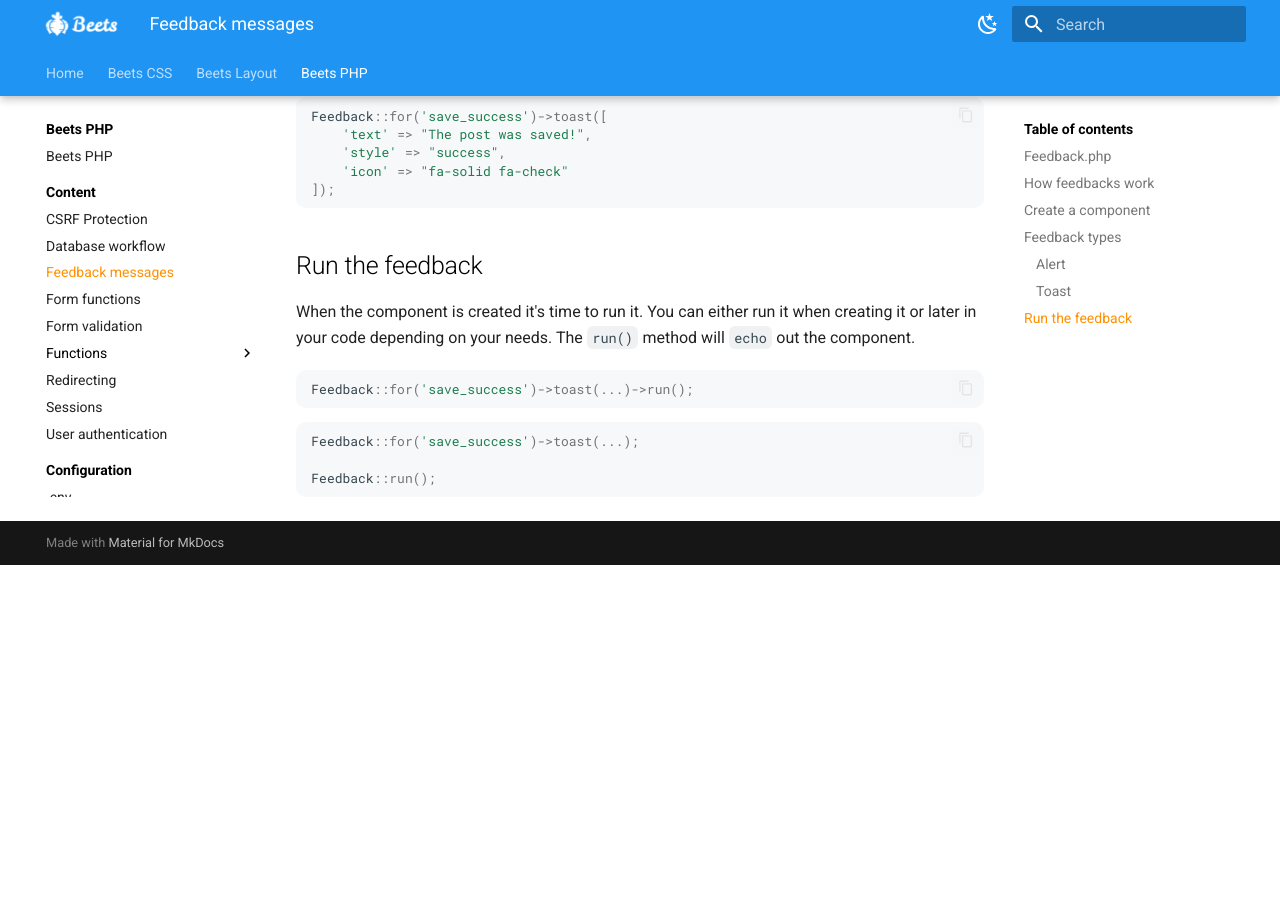
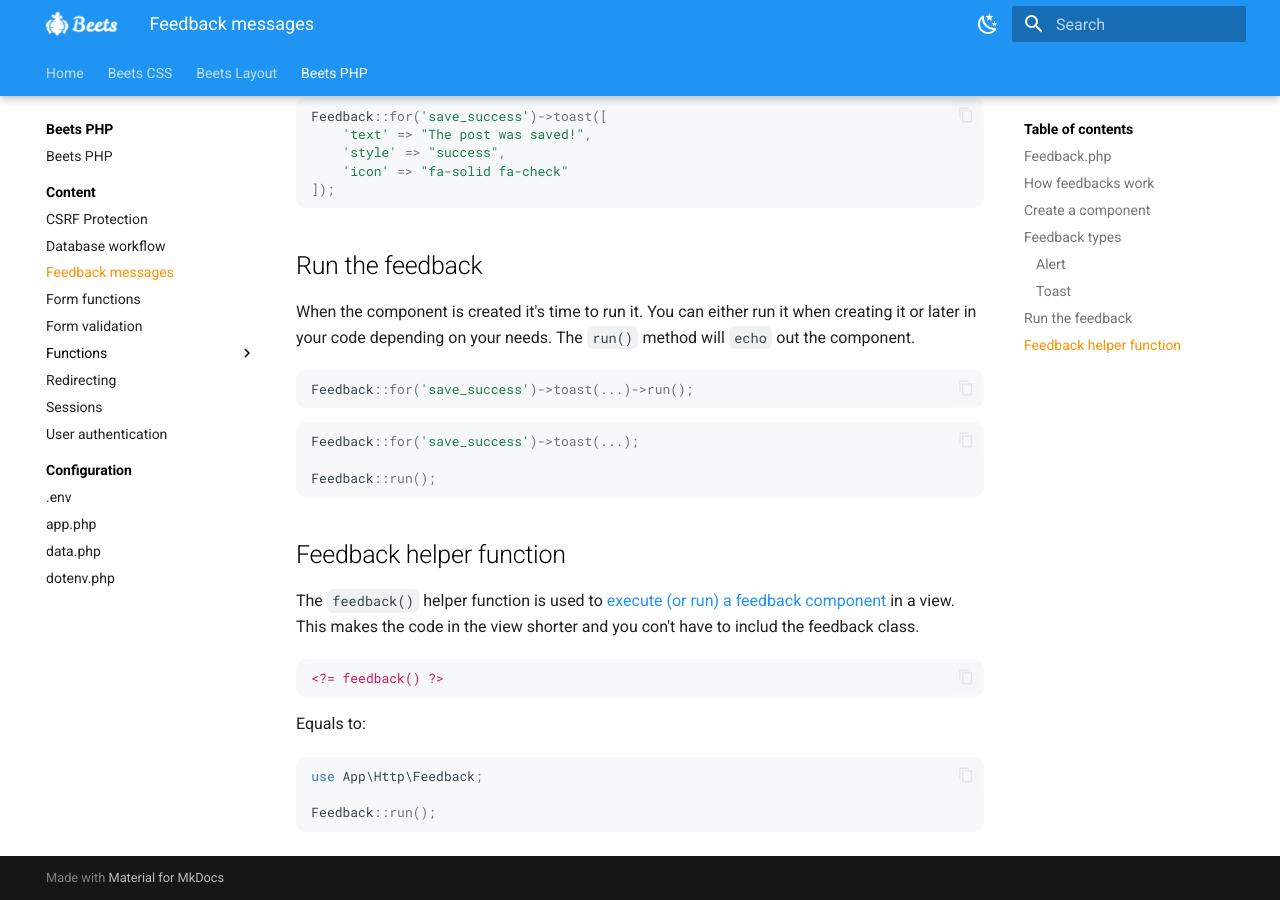
Before and after one commit to jonasbirkelof/beets, an MkDocs documentation site: the page built from docs/beets-php/feedback-messages.md, in a window 1280 px wide and 900 px high, scrolled down 2711 px. Built offline with MkDocs 1.6.1 and Material for MkDocs 9.7.7, drawn with Linux system fonts in a browser that asks for light colours; before the commit the page ends 3276 px from its top, so only the background shows below that.

Commit message:
feedback helper method

````diff
--- a/docs/beets-php/feedback-messages.md
+++ b/docs/beets-php/feedback-messages.md
@@ -113,3 +113,19 @@ Feedback::for('save_success')->toast(...);
 
 Feedback::run();
 ```
+
+## Feedback helper function
+
+The `feedback()` helper function is used to [execute (or run) a feedback component](#run-the-feedback) in a view. This makes the code in the view shorter and you con't have to includ the feedback class.
+
+```html
+<?= feedback() ?>
+```
+
+Equals to:
+
+```php
+use App\Http\Feedback;
+
+Feedback::run();
+```
````
Also changed, not shown: docs/beets-php/app-functions.md (+5 -0 lines).
